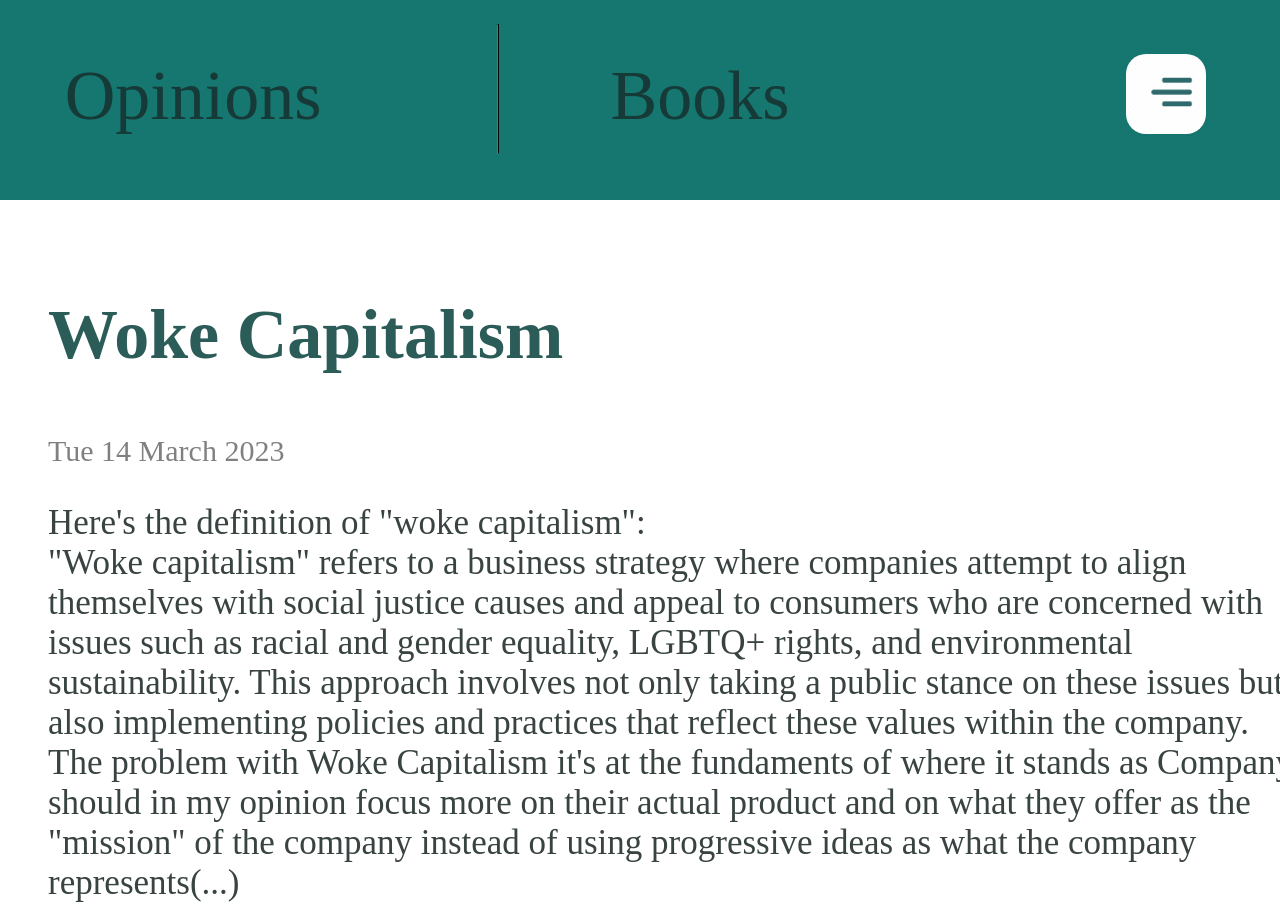
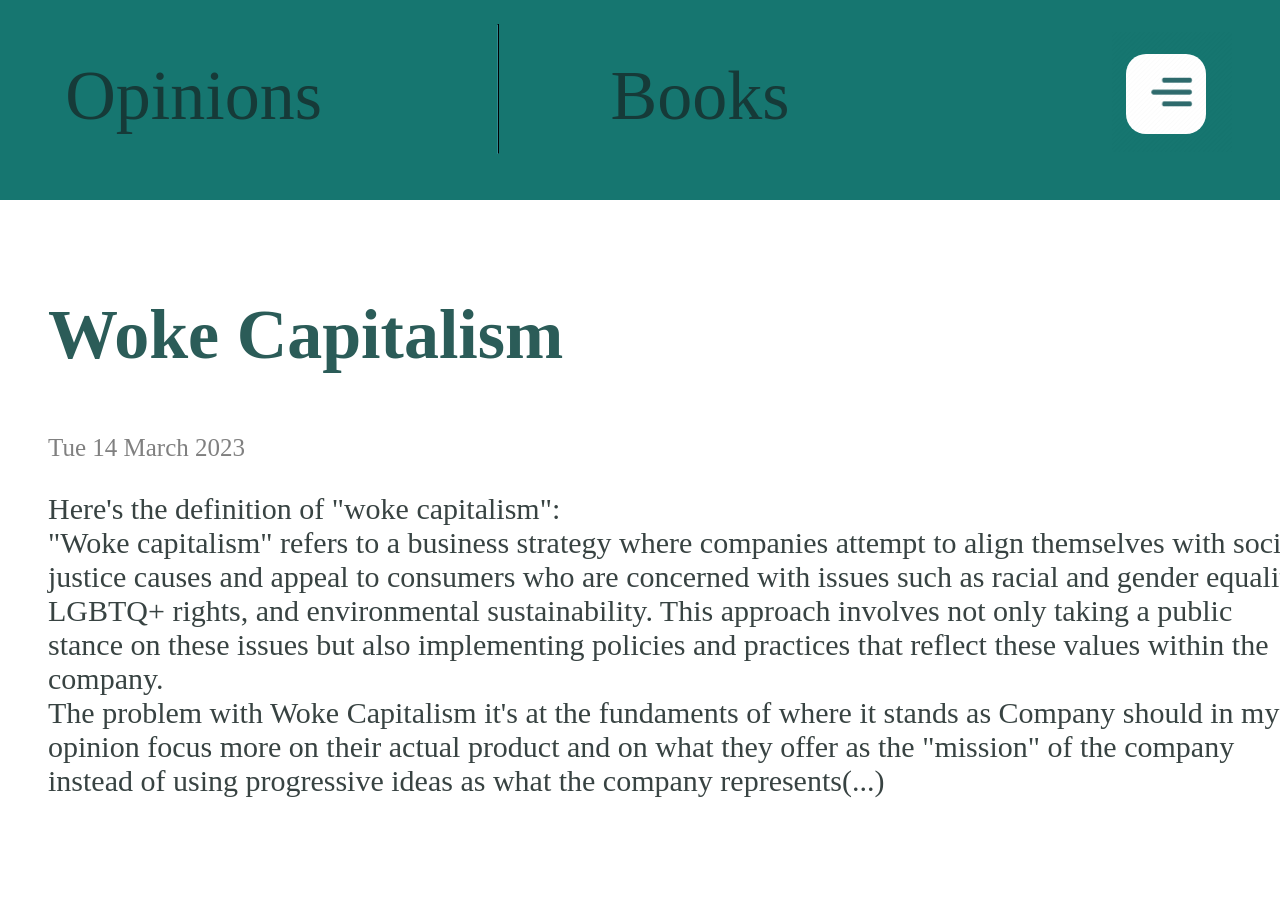
Before and after one commit to DarioFOGN/DarioFOGN.github.io, a plain HTML site: page mobile/index.html in a window 1280 px wide. Shown: the top 906 px of the page. Drawn offline with Linux system fonts and the light colour scheme; a web font is replaced by a local one.

Commit message:
Update style.css

```diff
--- a/mobile/style.css
+++ b/mobile/style.css
@@ -50,7 +50,7 @@ body {
 }
 
 .OpinionStripe{
-    width: 35%;
+    width: 35.4%;
     height: 90%;
     padding: 20px;
     position: absolute;
@@ -141,14 +141,14 @@ body {
 }
 
 .mainContent .post .date {
-    font-size: 30px;
+    font-size: 25px;
     color: gray;
     margin: 12px 0;
 }
 
-.post p {
+.mainContent .post p {
     font-family: "Playfair";
-    font-size: 35px;
+    font-size: 30px;
     color: rgb(56, 67, 66);
 }
 .post a h1 {
```
